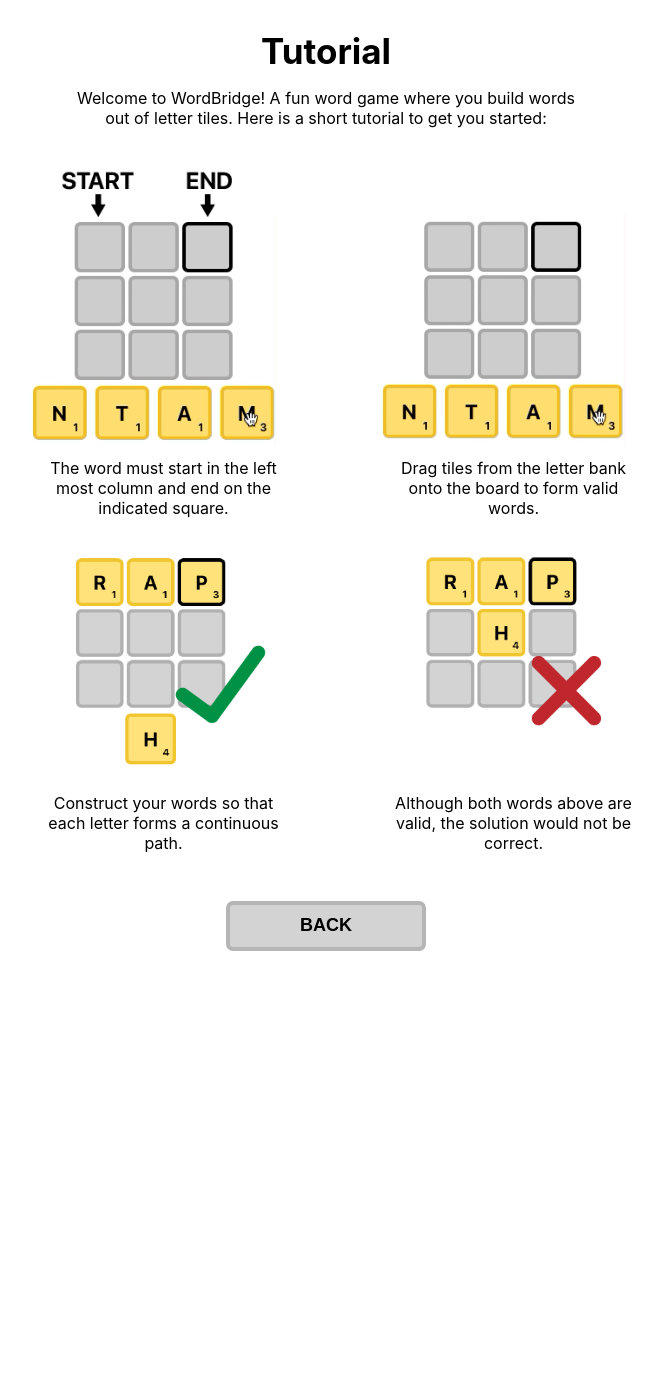
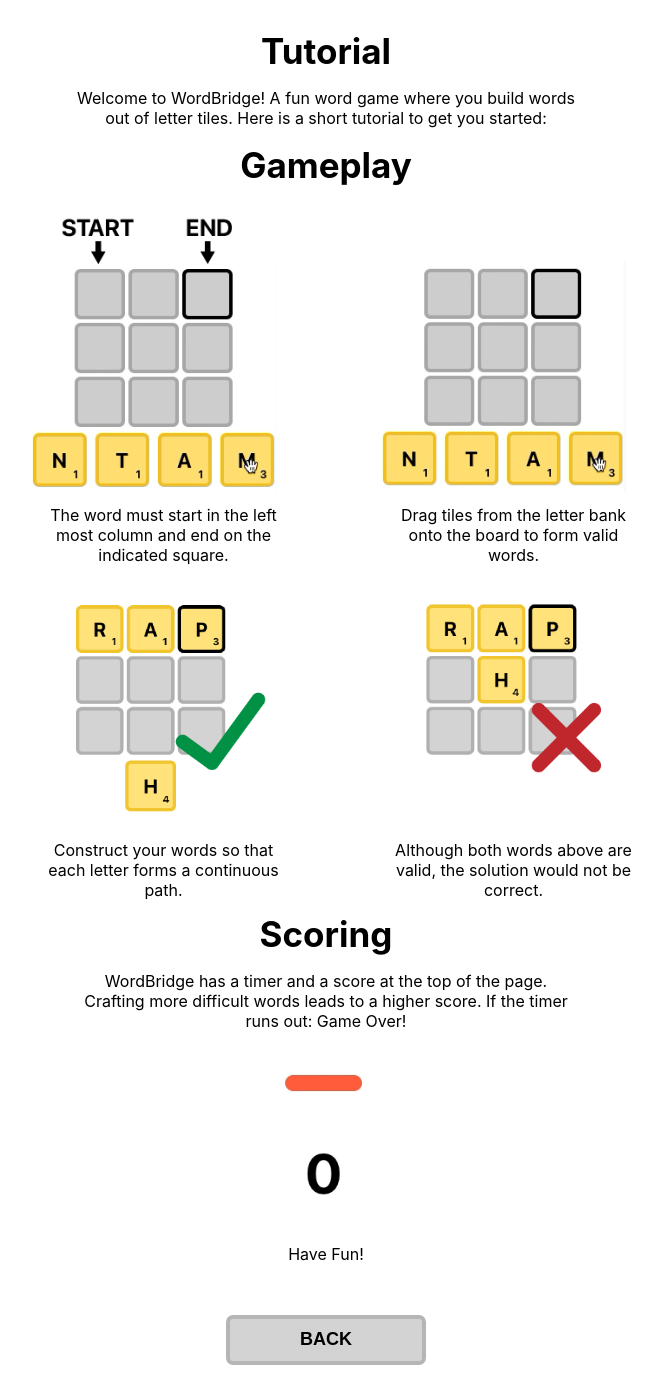
Before and after one commit to kieranbondy/wordbridgev2, a React (Create React App) app: page /tutorial in a window 1280 px wide. Shown: the whole page, without its empty margins (314-976 px from the left). Before the commit the page ends 961 px from the top, so only its background shows below. Built offline with nearby package versions, Linux system fonts and the light colour scheme.

Commit message:
tutorial scoring

```diff
--- a/src/components/Game/Game.js
+++ b/src/components/Game/Game.js
@@ -278,7 +278,7 @@
     <div className='board-container'>
         <div className='button-container'>
             <button className="submit-button" onClick={handleSubmit}>SUBMIT</button>
-            <button className='back-button' onClick={clear}>Clear</button>
+            <button className='back-button' onClick={clear}>CLEAR</button>
         </div>
     </div>
     </>
--- a/src/components/Tutorial/Tutorial.css
+++ b/src/components/Tutorial/Tutorial.css
@@ -5,9 +5,6 @@
     justify-content: center;
 }
 
-.description{
-    margin-bottom: 25px;
-}
 
 .description p{
     width: 500px;
@@ -31,6 +28,38 @@
     padding-top: 30px;
 }
 
+.gameplayTitle{
+    display: flex;
+    justify-content: center;
+    font-size: 35px;
+    font-weight: bold;
+    margin-bottom: 30px;
+}
+
+.scoringTitle{
+    display: flex;
+    justify-content: center;
+    font-size: 35px;
+    font-weight: bold;
+}
+
+
+.scoringGif{
+    width: 200px;
+    object-fit: contain;
+}
+
+.scoringTutorial{
+    display: flex;
+    flex-direction: column;
+    align-items: center;
+}
+
+.scoringTutorial p {
+    width: 500px;
+    text-align: center;
+    font-size: 16px;
+}
 /*.tutorials{
     display:flex;
     justify-content: center;
--- a/src/components/Tutorial/Tutorial.js
+++ b/src/components/Tutorial/Tutorial.js
@@ -5,6 +5,7 @@
 import stepTwo from '../../assets/staticTutONE.png'
 import stepThree1 from '../../assets/tut3right.png'
 import stepThree2 from '../../assets/tut3wrong.png'
+import scoreGif from '../../assets/score.gif'
 
 export default function Tutorial(){
     return (
@@ -17,6 +18,7 @@
                 <p>Welcome to WordBridge! A fun word game where you build words out of letter tiles. Here is a short tutorial to get you started:</p>
             </div>
             <div className='tutorials'>
+                <div className='gameplayTitle'>Gameplay</div>
                 <div className='rowOne'>
                     <div className='tutorialTwo'>
                         <img className='tutorialTwoImage' src={stepTwo}/>
@@ -43,6 +45,12 @@
                         <p>Although both words above are valid, the solution would not be correct.</p>
                     </div>
                 </div>
+                <div className='scoringTitle'>Scoring</div>
+                <div className='scoringTutorial'>
+                    <p>WordBridge has a timer and a score at the top of the page. Crafting more difficult words leads to a higher score. If the timer runs out: Game Over!</p>
+                    <img className='scoringGif' src={scoreGif}/>
+                    <p>Have Fun!</p>
+                </div>
             </div>
             <div className='buttons'>
                 <Link to="/">
```
Also changed, not shown: src/assets/score.gif (added).
